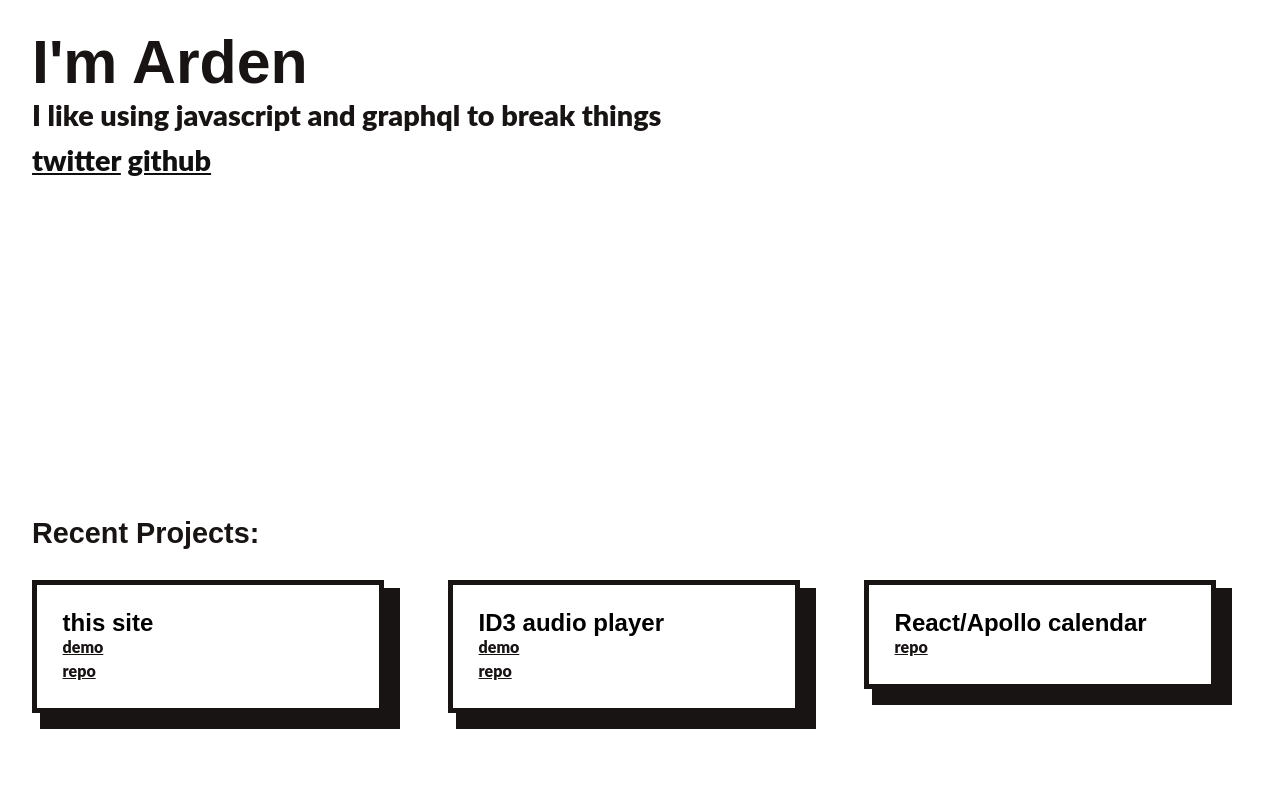
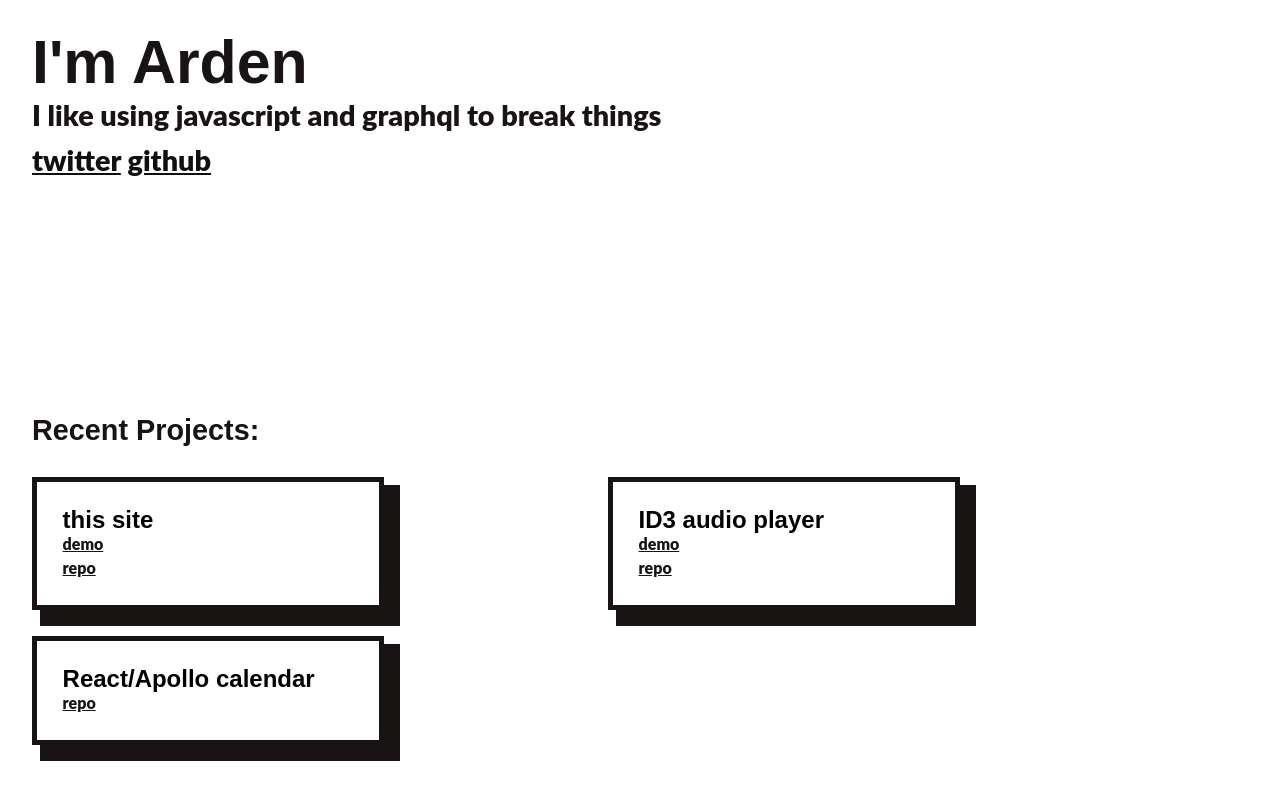
Before and after one commit to ArdenJ/ardenj.github.io, a React (Create React App) app: page / in a window 1280 px wide. Built offline with nearby package versions, Linux system fonts and the light colour scheme; a web font is replaced by a local one.

Commit message:
fixed broken link

```diff
--- a/src/App.tsx
+++ b/src/App.tsx
@@ -4,7 +4,7 @@ import { ThemeProvider } from 'styled-components'
 import { theme } from './styling/theme'
 import { GlobalStyles } from './styling/global'
 
-import { Container, Main, Header, Links, Demos } from './components/index'
+import { Container, Main, Header, Demos } from './components/index'
 
 const App: React.FC = () => {
   return (
@@ -36,7 +36,7 @@ const App: React.FC = () => {
                 </a>
                 &nbsp;
                 <a
-                  href="https://www.twitter.com/_ardenj"
+                  href="https://www.github.com/ArdenJ"
                   rel="noopener noreferrer"
                   target="_blank"
                 >
--- a/src/components/Demo/Demos.styled.js
+++ b/src/components/Demo/Demos.styled.js
@@ -62,6 +62,14 @@ export const StyledDemoContainer = styled.section`
   }
 
   @media ${({ theme }) => theme.screenWidth.large} {
-    width: 100vw;
+    width: 80vw;
+
+    .demos {
+      width: 100%;
+      flex-wrap: wrap;
+      display: flex;
+      flex-direction: row;
+      justify-content: space-between;
+    }
   }
 `
--- a/src/components/Main/Main.styled.js
+++ b/src/components/Main/Main.styled.js
@@ -5,7 +5,7 @@ export const StyledMain = styled.main`
   align-items: center;
   background-color: ${({ theme }) => theme.bodyPrimary};
   color: ${({ theme }) => theme.textPrimary};
-  min-height: 50vh;
+  min-height: 60vh;
   width: 100vw;
   justify-content: center;
   text-rendering: optimizeLegibility;
@@ -13,8 +13,10 @@ export const StyledMain = styled.main`
 
   @media ${({ theme }) => theme.screenWidth.medium} {
     margin: 0 auto;
+    min-height: 50vh;
   }
   @media ${({ theme }) => theme.screenWidth.large} {
     max-width: 100vw;
+    min-height: 48vh;
   }
 `
```
